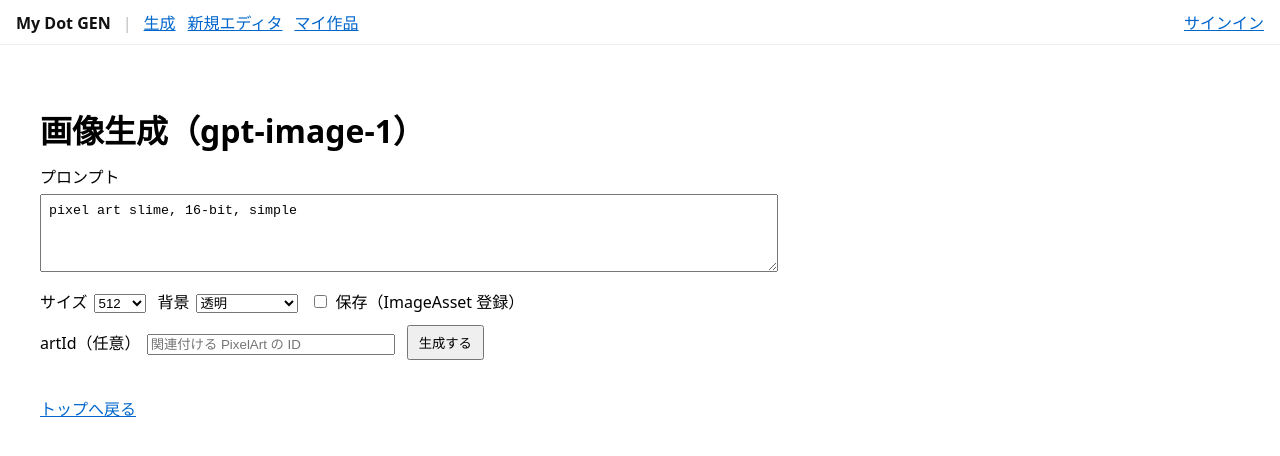
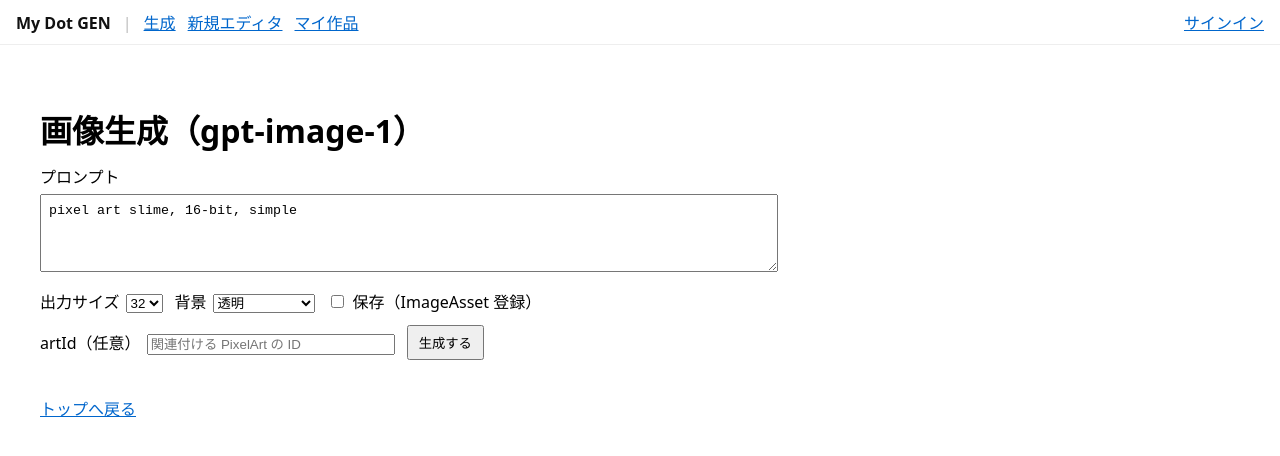
Before and after one commit to MyRusu/mydotgen, a Next.js app: page /generate in a window 1280 px wide. Shown: the top 456 px of the page. Built offline with nearby package versions, Linux system fonts and the light colour scheme; no server answers.

Commit message:
src/app/generate/修正

```diff
--- a/src/app/generate/page.tsx
+++ b/src/app/generate/page.tsx
@@ -2,6 +2,7 @@
 
 import { useState, useEffect } from 'react';
 import Link from 'next/link';
+import { pixelateFromImage } from '@/lib/image/pixelate';
 
 type ApiResponse =
   | { ok: true; image: string; revisedPrompt?: string; asset?: { url: string; key: string } }
@@ -9,7 +10,10 @@ type ApiResponse =
 
 export default function GeneratePage() {
   const [prompt, setPrompt] = useState('pixel art slime, 16-bit, simple');
-  const [size, setSize] = useState<number>(512);
+  // OpenAI への生成は 1024 固定（UI には出さない）
+  const OPENAI_SIZE = 1024;
+  // 出力（16/32/64）の選択
+  const [outputSize, setOutputSize] = useState<16 | 32 | 64>(32);
   const [background, setBackground] = useState<'transparent' | 'opaque'>('transparent');
   const [store, setStore] = useState<boolean>(false);
   const [artId, setArtId] = useState<string>('');
@@ -37,7 +41,7 @@ export default function GeneratePage() {
       const res = await fetch('/api/generate', {
         method: 'POST',
         headers: { 'Content-Type': 'application/json' },
-        body: JSON.stringify({ prompt, size, background, store, artId: artId || undefined }),
+        body: JSON.stringify({ prompt, size: OPENAI_SIZE, background, store, artId: artId || undefined }),
       });
       const json: ApiResponse = await res.json();
       if (res.status === 429) {
@@ -50,7 +54,9 @@ export default function GeneratePage() {
         setError(json.message);
         return;
       }
-      setImage(json.image);
+      // 受け取った 1024x1024 の画像を 16/32/64 にピクセル化縮小
+      const down = await pixelateDataUrl(json.image, outputSize);
+      setImage(down);
       setRevised(json.revisedPrompt);
       setAssetUrl(json.asset?.url);
     } catch (e: any) {
@@ -64,10 +70,43 @@ export default function GeneratePage() {
     if (!image) return;
     const a = document.createElement('a');
     a.href = image;
-    a.download = `generated_${size}.png`;
+    a.download = `generated_${outputSize}.png`;
     document.body.appendChild(a);
     a.click();
     a.remove();
+  }
+
+  async function pixelateDataUrl(dataUrl: string, grid: 16 | 32 | 64): Promise<string> {
+    // DataURL から画像を読み込み
+    const img = await new Promise<HTMLImageElement>((resolve, reject) => {
+      const i = new Image();
+      i.onload = () => resolve(i);
+      i.onerror = (e) => reject(e);
+      i.src = dataUrl;
+    });
+    // 画像を grid にピクセル化
+    const res = pixelateFromImage(img, grid, { mode: 'cover', background: 'transparent' });
+    // 小キャンバスに配置
+    const base = document.createElement('canvas');
+    base.width = grid;
+    base.height = grid;
+    const bctx = base.getContext('2d', { willReadFrequently: true })!;
+    bctx.putImageData(res.imageData, 0, 0);
+    // 見やすく拡大（16倍）
+    const scale = 16;
+    const out = document.createElement('canvas');
+    out.width = grid * scale;
+    out.height = grid * scale;
+    const octx = out.getContext('2d')!;
+    octx.imageSmoothingEnabled = false;
+    if (background === 'opaque') {
+      octx.fillStyle = '#fff';
+      octx.fillRect(0, 0, out.width, out.height);
+    } else {
+      octx.clearRect(0, 0, out.width, out.height);
+    }
+    octx.drawImage(base, 0, 0, grid, grid, 0, 0, out.width, out.height);
+    return out.toDataURL('image/png');
   }
 
   return (
@@ -80,11 +119,11 @@ export default function GeneratePage() {
         </label>
         <div style={{ display: 'flex', gap: 12, alignItems: 'center', flexWrap: 'wrap' }}>
           <label>
-            サイズ
-            <select value={size} onChange={(e) => setSize(Number(e.target.value))} style={{ marginLeft: 6 }}>
-              <option value={256}>256</option>
-              <option value={512}>512</option>
-              <option value={1024}>1024</option>
+            出力サイズ
+            <select value={outputSize} onChange={(e) => setOutputSize(Number(e.target.value) as 16 | 32 | 64)} style={{ marginLeft: 6 }}>
+              <option value={16}>16</option>
+              <option value={32}>32</option>
+              <option value={64}>64</option>
             </select>
           </label>
           <label>
```
Also changed, not shown: public/uploads/misc/orig/ad/ad1384eccfd1357cc7b0eb8bc07ee7d2d49933cf761ede5fc68fc9024ff2d1a5.png (added).
